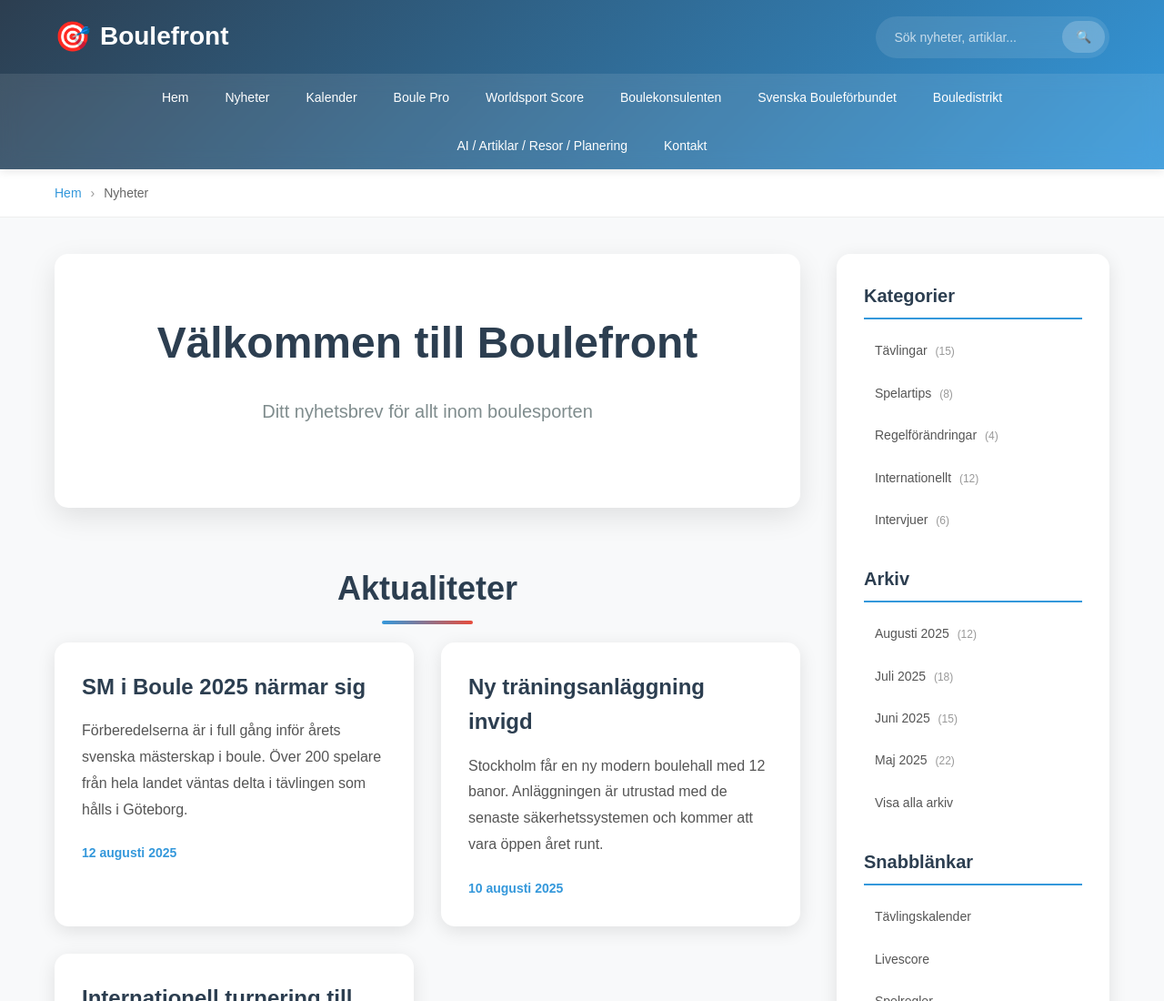
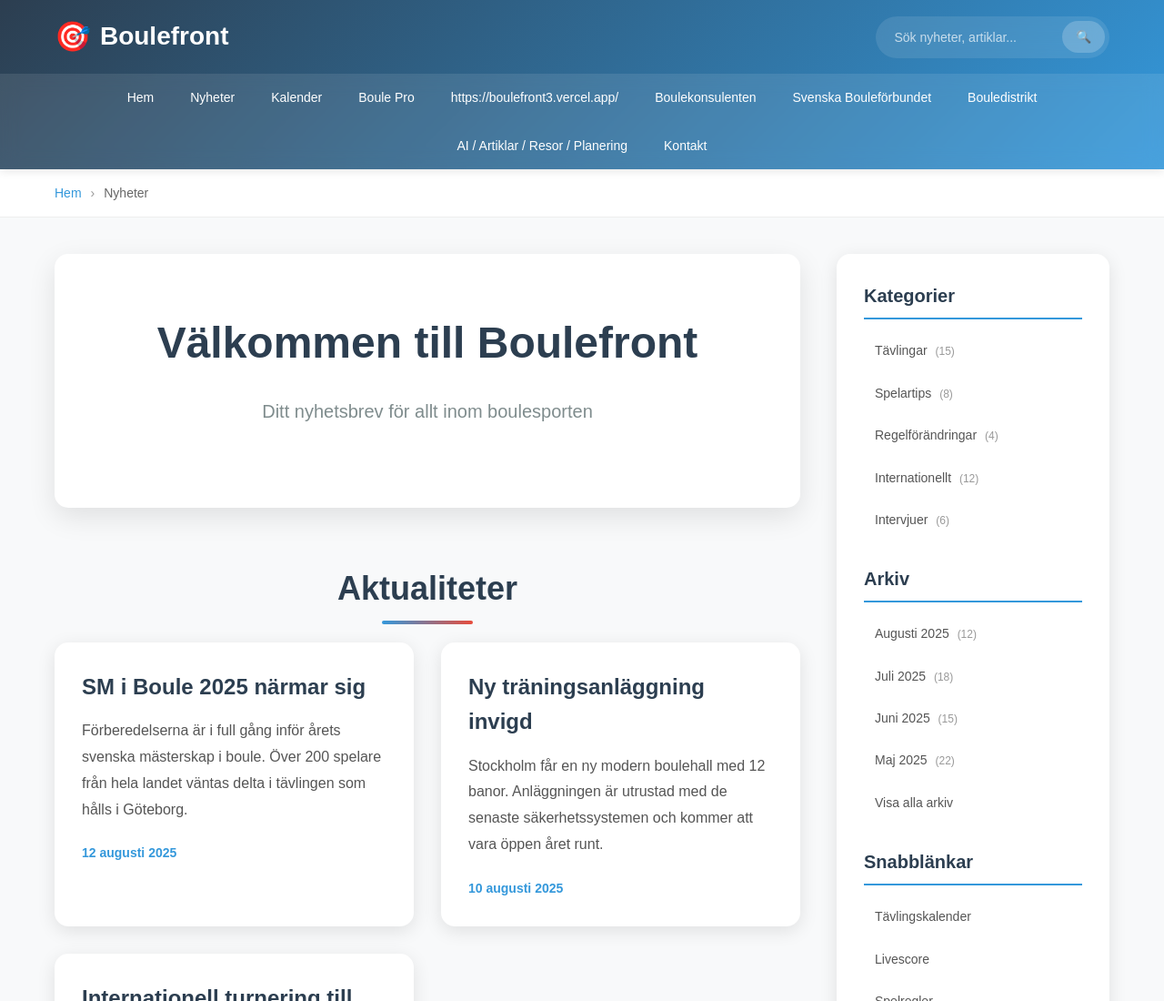
Before and after one commit to Mats6102hamberg/boulefront3, a plain HTML site: page index.html in a window 1280 px wide. Shown: the top 1100 px of the page at 91% size. Drawn offline with Linux system fonts and the light colour scheme.

Commit message:
Update index.html

```diff
--- a/index.html
+++ b/index.html
@@ -37,7 +37,7 @@
                     <a href="#" class="navigation__link">Boule Pro</a>
                 </li>
                 <li class="navigation__item">
-                    <a href="#" class="navigation__link">Worldsport Score</a>
+                    <a href="#" class="navigation__link">https://boulefront3.vercel.app/</a>
                 </li>
                 <li class="navigation__item">
                     <a href="#" class="navigation__link">Boulekonsulenten</a>
```
